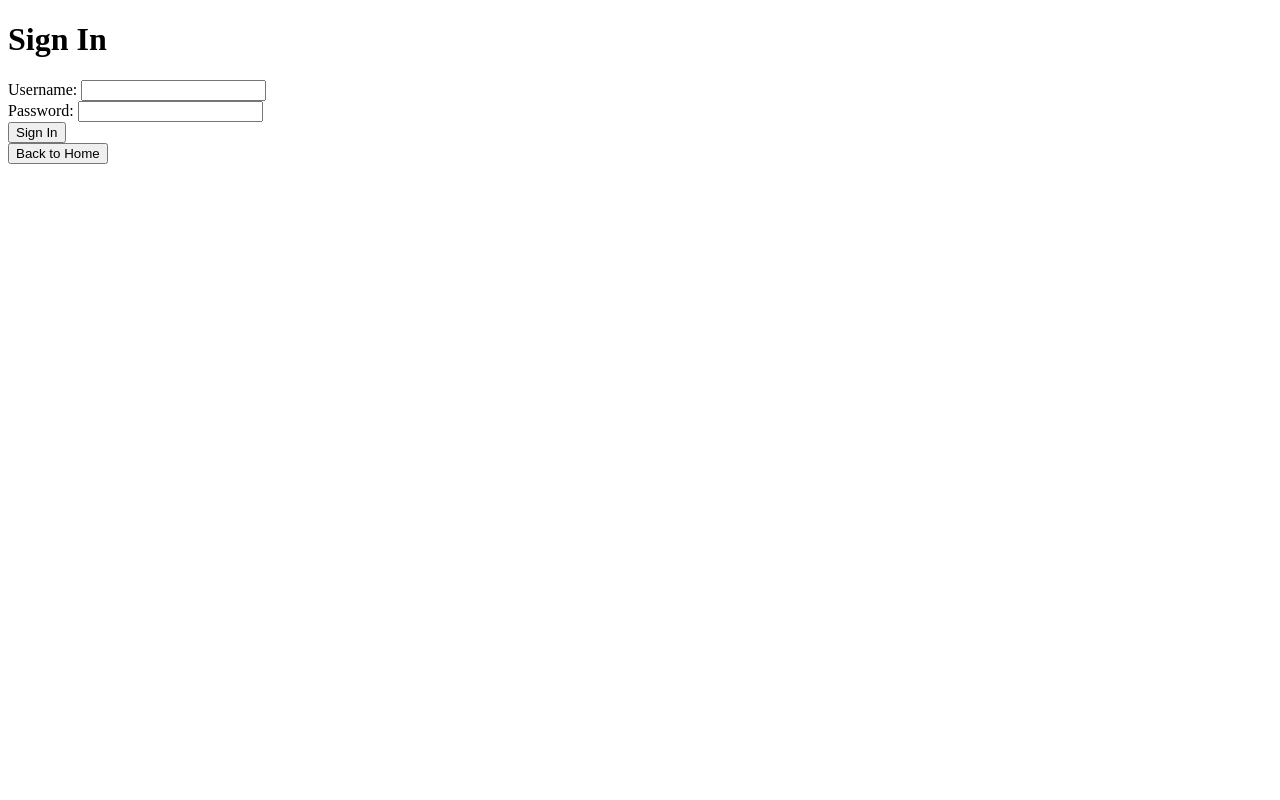
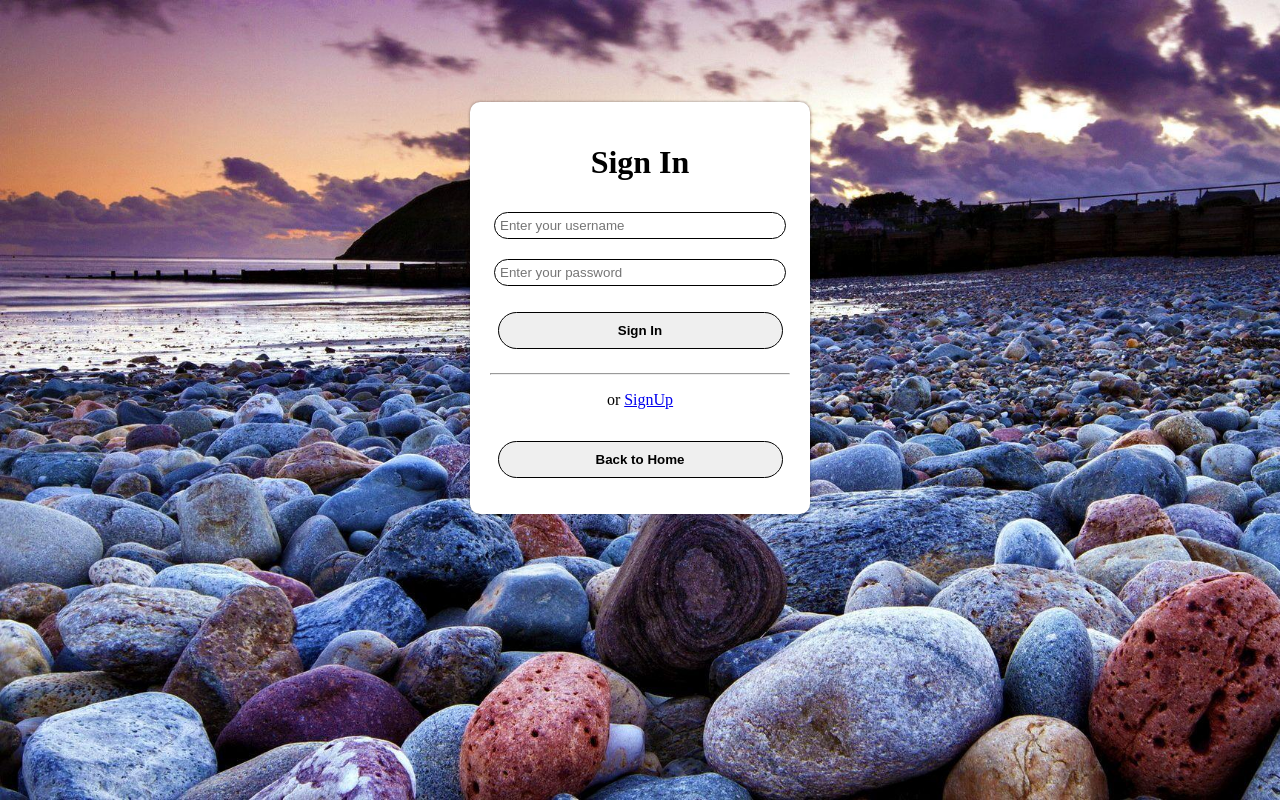
Before and after one commit to riwazrjb/group-assignment-2, a website: page my-website/views/signin.html in a window 1280 px wide. Drawn offline with Linux system fonts and the light colour scheme.

Commit message:
improved css

```diff
--- a/my-website/public/indexStyle.css
+++ b/my-website/public/indexStyle.css
@@ -3,7 +3,12 @@
     padding:0px;
     font-family: "Chewy";
 }
-
+html{
+    scroll-behavior:smooth;
+}
+h2{
+    font-size: 50px;
+}
 #header{
     display: flex;
     align-items: center;
@@ -49,7 +54,7 @@ background-color: #000;
 
 }
 #featured{
-    background-image: url(images/banner/rockbg.jpg) ;
+    background-image: url(images/banner/sea-relaxation-water-235990\ \(1\).jpg) ;
     height: 90vh;
     width:91;
     background-position: center top;
@@ -88,6 +93,36 @@ margin-bottom: 20px;
     width :100%;
     border:1px solid;
     border-radius: 20px;
+}
+.cart{
+    border-radius: 40px;
+    border: 0;
+    text-transform: uppercase;
+    font-size: 1.8rm;
+    font-weight: 600;
+    margin:1rem 0;
+    padding: 10px ;
+    white-space: nowrap;
+    cursor:pointer;
+    display: inline-block;
+    width:95%;
+    border: 1px solid;
+    transition: 0.5s;
+}
+.description p:not(.price){
+    color: gray;
+}
+.price{
+    font-size: 18px;
+    color: #000;
+    font-style: italic;
+}
+.description span{
+    font-size: 20px;
+}
+.cart:hover{
+    color: aliceblue;
+    background-color: #000;
 }
 #featuredPeddle .product:hover{
     box-shadow: 20px 20px 30px rgba(0,0,0,0.06); ;
@@ -130,6 +165,7 @@ color: #000;
 background-color: white;
 outline: none;
 border: none;
+font-size: 20px;
 cursor: pointer;
 border-radius: 5px;
 }
@@ -138,13 +174,46 @@ button.normal:hover{
 color:white;
 }
 #NewsLetter{
-    background-image: url(images/banner/wp2600349.jpg);
+    background-image: url(images/banner/71262991.jpg);
     margin: 40px 0;
     height:40vh;
     width:100%;
     background-size: cover;
     background-position: center;
+    color:white;
+    display: flex;
+    align-items: center;
+    justify-content: center;
+    text-align: center;
+    background-position: center;
+    position: relative;
+
 }
+.form input {
+    font-size: 18px;
+    width:60px;
+    border:1px solid black;
+    padding:8px 10px;
+    border-radius: 5px;
+    width:60%;
+
+}
+.form button{
+    color:#000;
+    font-size: 18px;
+    text-transform: uppercase;
+    border: 1px solid #000;
+    border-radius: 5px;
+    padding:8px 10px;
+    background-color: white;
+    cursor: pointer;
+    transition: 0.5s;
+}
+.form button:hover{
+    color: white;
+    background-color: #000;
+}
+
 footer {
 
     background-color: white;
--- a/my-website/public/style.css
+++ b/my-website/public/style.css
@@ -1,17 +1,52 @@
 body {
     margin:0;
     padding:0;
-    background-image: url(images/stacked-pebbles-uhd-4k-wallpaper.jpg);
-    background-size: 125%;
-    background-position: center;
+    background-image: url(images/banner/rockbg.jpg);
+    background-size: cover;
+    background-attachment:fixed ;
   }
 
-  form {
+ .format5{
+    padding: 0;
+    margin:0;
+    width:300px;
+    box-shadow: 0 0 3px 0 rgba(0,0,0,0.4) ;
+    padding:20px;
+    margin:8% auto 0 ;
+    text-align: center;
+    background-color: white;
+    border-radius: 10px;
+ }
+
+  .input-box {
+    padding-left: 5px;
+    padding-top: 5px;
+    padding-bottom: 5px;
+    padding-right: 0px;
+    margin-top: 10px;
+    margin-bottom: 10px;
+    margin-left: auto;
+    margin-right:auto;
+    width:95%;
+    border: 1px solid black;
+    outline:none;
+    border-radius: 15px;
+  }
+  .signBtn{
+    border-radius: 40px;
+    border: 0;
+    font-size: 1.8rm;
+    font-weight: 600;
+    margin:1rem 0;
+    padding: 10px ;
+    white-space: nowrap;
+    cursor:pointer;
     display: inline-block;
-    text-align: left;
+    width:95%;
+    border: 1px solid;
+    transition: 0.5s;
   }
-
-  label, input {
-    display: block;
-    margin-bottom: 10px;
+  .signBtn:hover{
+    color:white;
+    background-color: black;
   }
--- a/my-website/views/signin.html
+++ b/my-website/views/signin.html
@@ -4,19 +4,24 @@
   <meta charset="UTF-8">
   <meta name="viewport" content="width=device-width, initial-scale=1.0">
   <title>Sign In</title>
-  <link rel="stylesheet" href="/styles.css">
+  <link rel="stylesheet" href="../public/style.css">
 </head>
 <body>
+<div class ="format5">
   <h1>Sign In</h1>
+
   <form action="/signin" method="POST">
-    <label for="username">Username:</label>
-    <input type="text" id="username" name="username" required>
-    <br>
-    <label for="password">Password:</label>
-    <input type="password" id="password" name="password" required>
-    <br>
-    <button type="submit">Sign In</button>
+
+    <input type="text" id="username" name="username" required class = "input-box" placeholder="Enter your username">
+
+    <input type="password" id="password" name="password" required class = "input-box" placeholder="Enter your password">
+
+    <button type="submit" class="signBtn">Sign In</button>
   </form>
-  <button onclick="location.href='/'">Back to Home</button>
+  <hr>
+  <p>or <a href="/signup">SignUp</a> </p>
+  <button onclick="location.href='/'" class="signBtn">Back to Home</button>
+</div>
+
 </body>
 </html>
```
Also changed, not shown: my-website/views/index.html (+21 -17 lines), my-website/views/signup.html (+20 -12 lines), my-website/public/images/banner/rockeryrocks.jpg (deleted), my-website/public/images/banner/sea-relaxation-water-235990 (1).jpg (added), my-website/public/images/banner/stacked-pebbles-uhd-4k-wallpaper.jpg (deleted), 3 other files.
